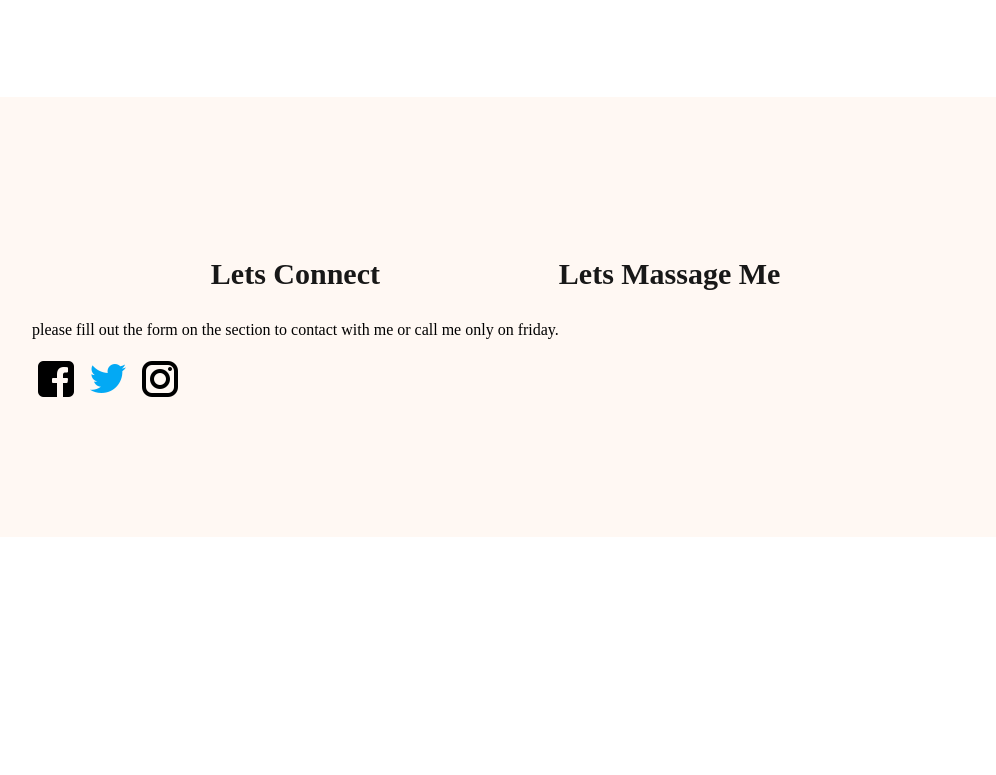
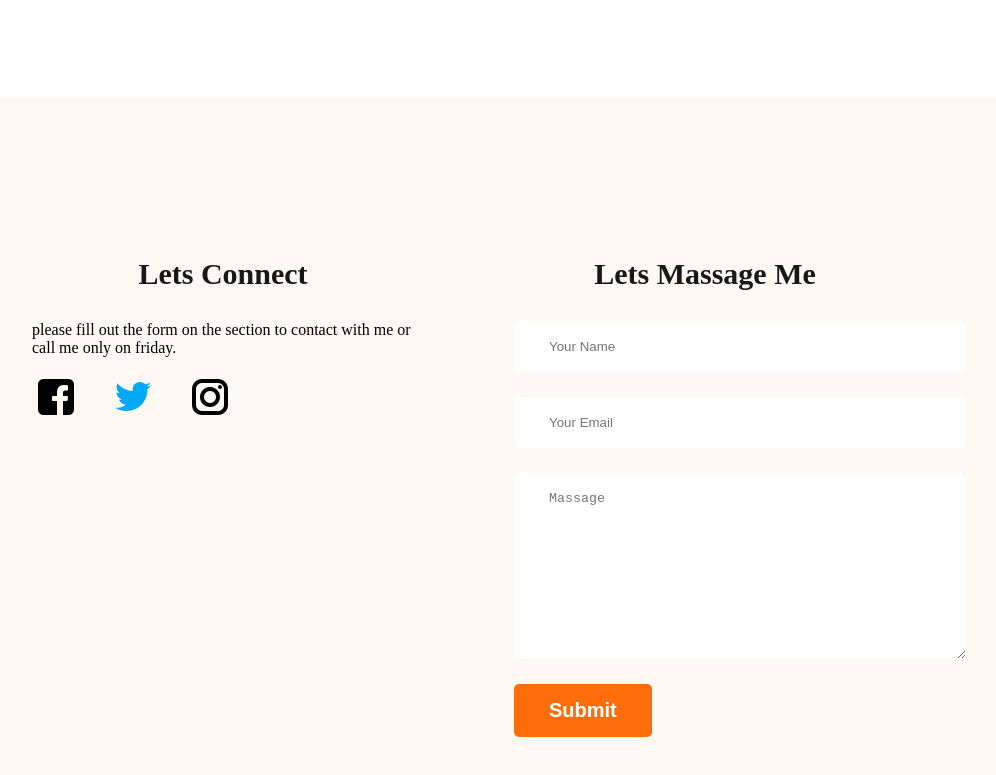
Before and after one commit to Deptoha/web-developer-portfolio, a plain HTML site: page index.html in a window 1280 px wide. Shown: the part 2783-3558 px from the top of the page, without its empty margins (176-1172 px from the left). Before the commit the page ends 3328 px from the top, so only its background shows below. Drawn offline with Linux system fonts and the light colour scheme.

Commit message:
finished footer section contract form

```diff
--- a/index.html
+++ b/index.html
@@ -167,6 +167,12 @@ MongoDB is built on a scale-out architecture that has become popular with develo
 
         <div class="footer-column">
             <h3 class="section-title">Lets Massage Me</h3>
+            <form class="contract" action="">
+                <input type="text" placeholder="Your Name">
+                <input type="Email" name="" placeholder="Your Email">
+                <textarea name="" placeholder="Massage" id="" cols="30" rows="10"></textarea>
+                <input class="btn-primary" type="submit" value="Submit">
+            </form>
         </div>
     </footer>
 </body>
--- a/styles/portfolio.css
+++ b/styles/portfolio.css
@@ -165,7 +165,26 @@ font-weight: 700;
 /* footet styles */
 footer{
     display: flex;
+    gap: 100px;
     background: #FFF8F3;
     padding: 130px 200px;
     margin-top: 100px;
 }
+.footer-column{
+    width: 50%;
+}
+.social-links a{
+    margin-right: 25px;
+}
+.contract input[type="text"], .contract input[type="email"],
+textarea{
+    display: block;
+    margin-bottom: 25px;
+    padding: 18px 35px;
+    color: #757575;
+    border-radius: 5px;
+    background: #FFF;
+    border: 0;
+    width: 100%;
+}
+.
```
